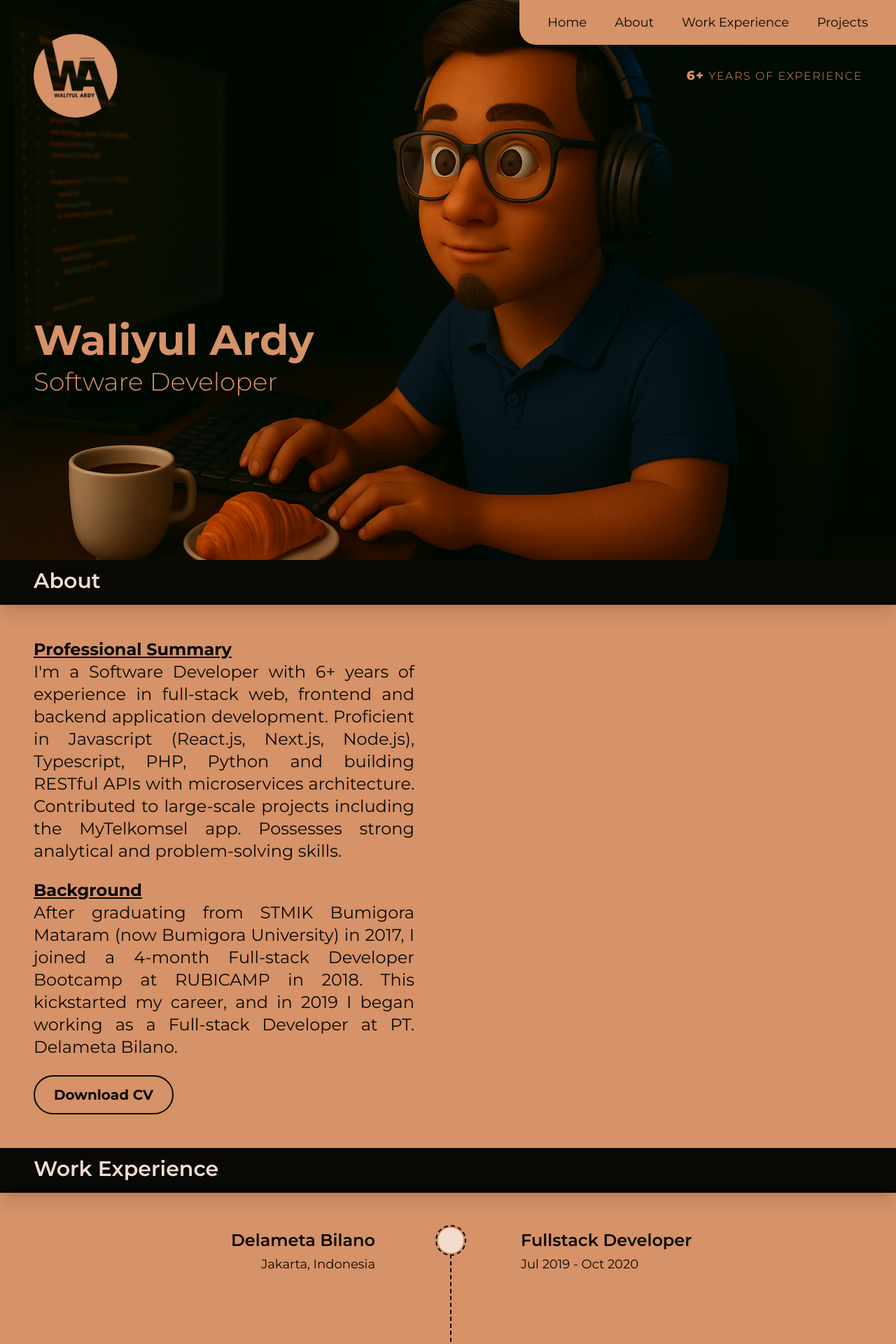
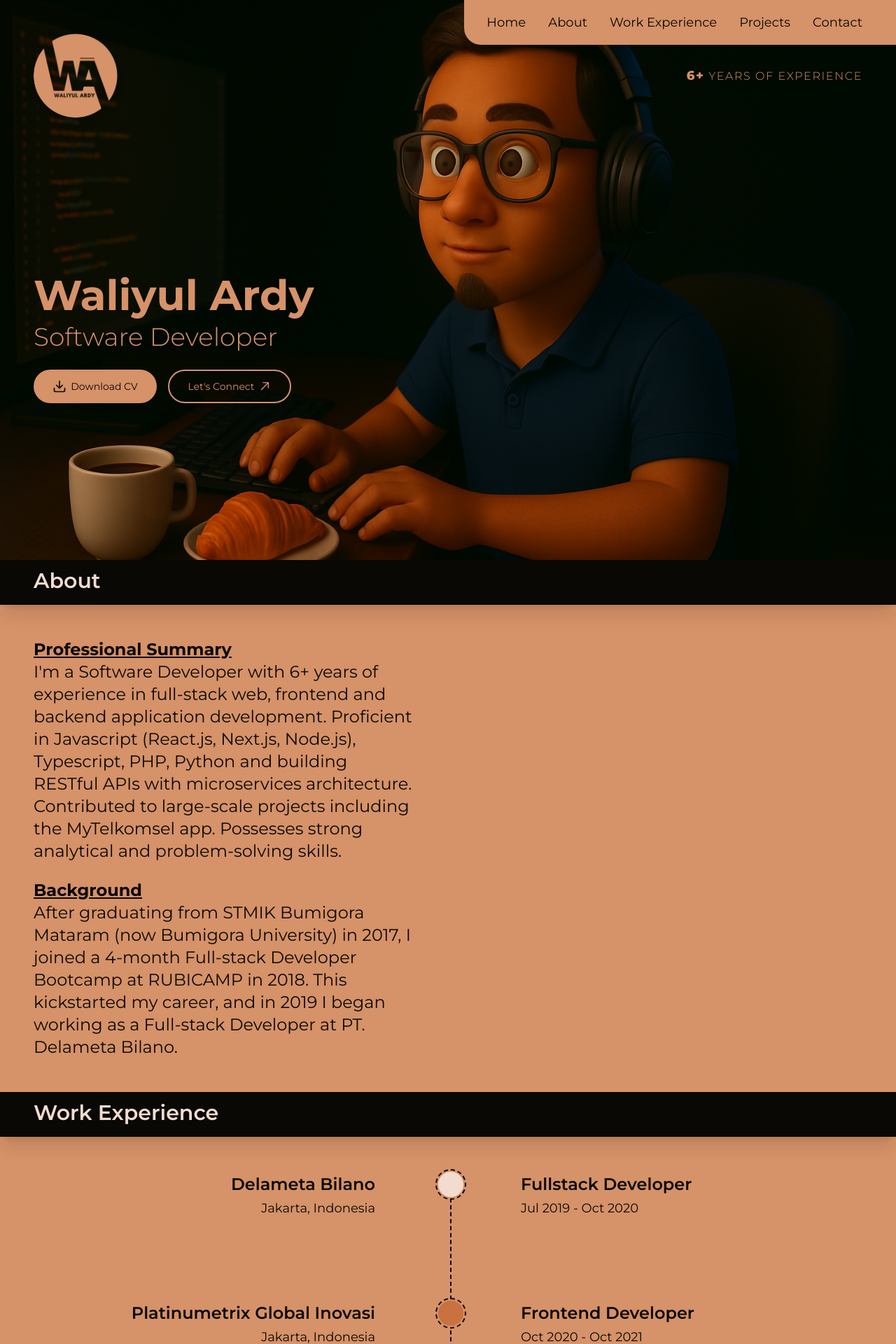
Before and after one commit to walyxxi/portfolio, a React (Vite) app: page / in a window 1280 px wide. Shown: the top 1920 px of the page at 70% size. Built offline with nearby package versions, Linux system fonts and the light colour scheme.

Commit message:
update: several component

```diff
--- a/src/App.tsx
+++ b/src/App.tsx
@@ -27,7 +27,7 @@ function App() {
       section: <WorkExperience />,
     },
     { id: 4, label: "Projects", name: "projects", section: <Projects /> },
-    { id: 5, name: "contact", section: <Contact /> },
+    { id: 5, label: "Contact", name: "contact", section: <Contact /> },
   ];
 
   const [menuOpen, setMenuOpen] = useState(false);
@@ -53,7 +53,7 @@ function App() {
 
       {/* Navigation Bar */}
       {/* Desktop Navigation */}
-      <div className="hidden md:flex flex-row fixed top-0 right-0 rounded-bl-3xl h-16 bg-primary items-center justify-between px-10 gap-10 z-50">
+      <div className="hidden md:flex flex-row fixed top-0 right-0 rounded-bl-3xl h-16 bg-primary items-center justify-between pl-8 pr-12 gap-6 lg:gap-8 z-50">
         {SECTIONS.map((section) => (
           <button
             onClick={() => {
@@ -61,9 +61,7 @@ function App() {
               target?.scrollIntoView({ behavior: "smooth" });
             }}
             key={section.name}
-            className={`${
-              section.id === 5 && "hidden"
-            } text-black text-lg text-center first-letter:uppercase cursor-pointer`}
+            className={`text-black lg:text-lg text-center first-letter:uppercase cursor-pointer`}
           >
             {section.label}
           </button>
@@ -99,7 +97,7 @@ function App() {
           <XIcon className="h-7 w-7 text-primary-light" />
         </button>
         <div className="flex flex-col items-end p-8">
-          {SECTIONS.filter((section) => section.id !== 5).map((section) => (
+          {SECTIONS.map((section) => (
             <button
               key={section.name}
               onClick={() => {
@@ -118,7 +116,7 @@ function App() {
         <div key={section.id} id={section.name}>
           <div
             className={`${
-              (!section.label || section.id === 1) && "hidden"
+              (section.id === 1 || section.id === 5) && "hidden"
             } shadow-xl sticky h-16 top-0 w-full bg-black z-30 pt-3 font-semibold text-primary-light text-3xl md:6xl pl-6 md:pl-12`}
           >
             {section.label}
--- a/src/components/sections/About.tsx
+++ b/src/components/sections/About.tsx
@@ -11,7 +11,7 @@ const About = () => {
         className="h-full flex flex-col xl:w-1/2 gap-6 md:gap-10 p-6 md:p-12"
       >
         <div className="h-full flex flex-wrap gap-4 md:gap-6 scroll">
-          <p className="text-justify md:text-xl lg:text-2xl">
+          <p className="md:text-xl lg:text-2xl">
             <b className="underline">Professional Summary</b>
             <br />
             I'm a Software Developer with 6+ years of experience in full-stack
@@ -21,7 +21,7 @@ const About = () => {
             to large-scale projects including the MyTelkomsel app. Possesses
             strong analytical and problem-solving skills.
           </p>
-          <p className="text-justify md:text-xl lg:text-2xl">
+          <p className="md:text-xl lg:text-2xl">
             <b className="underline">Background</b>
             <br />
             After graduating from STMIK Bumigora Mataram (now Bumigora
@@ -30,13 +30,6 @@ const About = () => {
             2019 I began working as a Full-stack Developer at PT. Delameta
             Bilano.
           </p>
-          <a
-            href="/CV_Waliyul Ardy.pdf"
-            download
-            className="text-center md:text-xl border-2 border-black font-bold cursor-pointer w-40 md:w-50 rounded-full px-4 py-3 text-black bg-primary hover:bg-black hover:text-white transition-colors duration-300"
-          >
-            Download CV
-          </a>
         </div>
       </motion.div>
     </div>
--- a/src/components/sections/Contact.tsx
+++ b/src/components/sections/Contact.tsx
@@ -2,6 +2,7 @@ import { motion } from "framer-motion";
 import { FaGithub, FaLinkedin } from "react-icons/fa";
 import { FaMapLocation } from "react-icons/fa6";
 import { MdEmail, MdWhatsapp } from "react-icons/md";
+import { RxArrowTopRight } from "react-icons/rx";
 
 const Contact = () => {
   const NAME: string = "Waliyul Ardy";
@@ -24,7 +25,7 @@ const Contact = () => {
   return (
     <div
       id="contact"
-      className="relative flex flex-col justify-between rounded-t-4xl bg-black text-primary"
+      className="relative flex flex-col justify-between md:rounded-t-4xl bg-black text-primary"
     >
       <motion.div
         initial={{ opacity: 0, y: 50 }}
@@ -54,6 +55,13 @@ const Contact = () => {
             <span className="font-extralight">
               I look forward to hearing from you!
             </span>
+            <a
+              href={`https://wa.me/${WA_NUMBER}`}
+              target="_blank"
+              className="flex items-center justify-center gap-1 text-center text-sm border-2 border-primary cursor-pointer w-40 md:w-40 rounded-full py-3 text-black bg-primary hover:bg-primary-dark hover:text-primary-light transition-colors duration-300"
+            >
+              Let's Connect <RxArrowTopRight className="w-5 h-5" />
+            </a>
           </div>
           <div className="flex flex-col gap-4">
             <span className="text-lg font-bold">Navigations</span>
--- a/src/components/sections/Hero.tsx
+++ b/src/components/sections/Hero.tsx
@@ -1,11 +1,14 @@
 import { motion } from "framer-motion";
-// import { ArrowDown } from "lucide-react";
+import { Download } from "lucide-react";
+import { RxArrowTopRight } from "react-icons/rx";
 
 export default function HeroSection() {
+  const WA_NUMBER: string = "6282236857567";
+
   return (
     <section
       id="hero"
-      className="relative h-screen overflow-hidden text-primary"
+      className="relative h-screen min-h-96 overflow-hidden text-primary pb-40 md:pb-56"
     >
       {/* Animated Background */}
       <motion.div
@@ -52,11 +55,26 @@ export default function HeroSection() {
           <h1 className="text-4xl md:text-6xl leading-tight font-bold">
             Waliyul Ardy
           </h1>
-          <h3 className="text-2xl md:text-4xl leading-tight font-light">
+          <h3 className="text-2xl md:text-4xl leading-tight font-light mb-6">
             Software Developer
           </h3>
+          <div className="flex md:flex-row gap-4">
+            <a
+              href="/CV_Waliyul Ardy.pdf"
+              download
+              className="flex items-center justify-center gap-1.5 text-center text-sm cursor-pointer w-40 md:w-44 rounded-full py-3 text-black bg-primary hover:bg-primary-dark hover:text-primary-light transition-colors duration-300"
+            >
+              <Download className="w-5 h-5" /> Download CV
+            </a>
+            <a
+              href={`https://wa.me/${WA_NUMBER}`}
+              target="_blank"
+              className="flex items-center justify-center gap-1 text-center text-sm border-2 border-primary cursor-pointer w-40 md:w-44 rounded-full py-3 text-primary hover:bg-primary hover:text-black transition-colors duration-300"
+            >
+              Let's Connect <RxArrowTopRight className="w-5 h-5" />
+            </a>
+          </div>
         </motion.div>
-        <div />
       </div>
     </section>
   );
--- a/src/components/sections/Technology.tsx
+++ b/src/components/sections/Technology.tsx
@@ -1,6 +1,6 @@
 import { motion } from "framer-motion";
 
-const Layanan = () => {
+const TechStack = () => {
   const services = [
     "Aktivasi Merek",
     "Pemasaran Terintegrasi",
@@ -18,7 +18,7 @@ const Layanan = () => {
       transition={{ duration: 0.8 }}
       className="py-16 px-6 bg-white max-w-4xl mx-auto text-center"
     >
-      <h2 className="text-3xl font-semibold mb-6">Layanan</h2>
+      <h2 className="text-3xl font-semibold mb-6">TechStack</h2>
       <p className="mb-8 text-gray-700">REALISASIKAN VISI MEREK ANDA.</p>
       <div className="grid grid-cols-1 sm:grid-cols-2 gap-4">
         {services.map((service, index) => (
@@ -31,4 +31,4 @@ const Layanan = () => {
   );
 };
 
-export default Layanan;
+export default TechStack;
```
